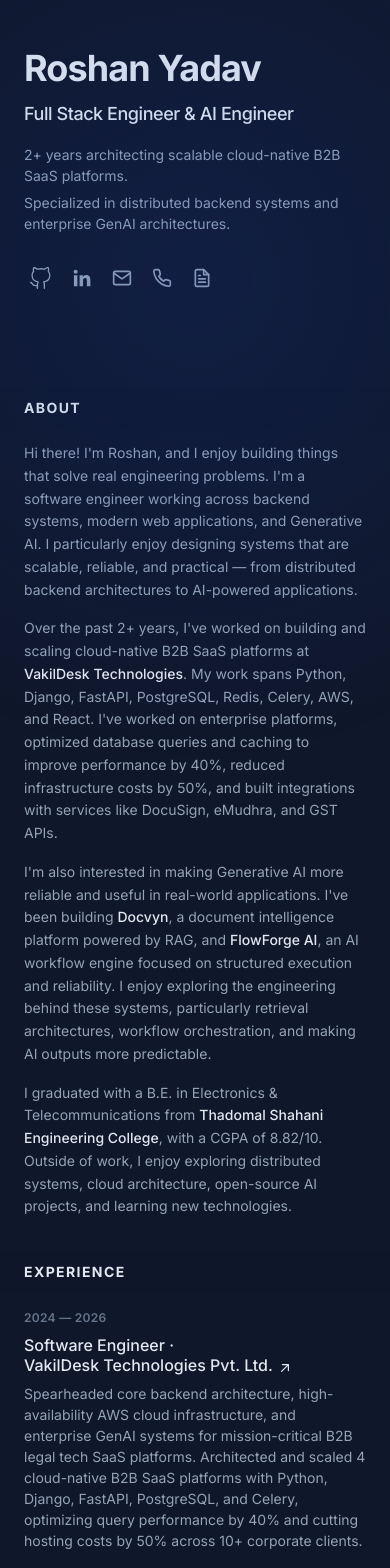
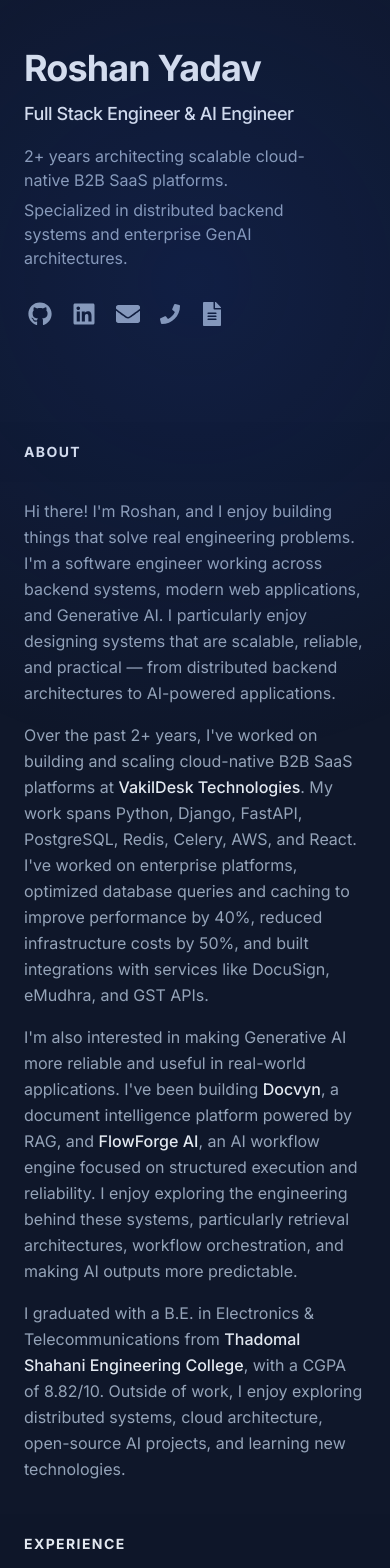
Before and after one commit to crazycodeop/Portfolio_new, a Next.js app: page / in a window 390 px wide. Shown: the top 1568 px of the page. Built offline with nearby package versions, Linux system fonts and the light colour scheme.

Commit message:
style: match mobile font sizes to Brittany Chiang reference and switch to filled social icons

```diff
--- a/components/About/About.tsx
+++ b/components/About/About.tsx
@@ -9,7 +9,7 @@ export const About: React.FC = () => {
     >
       {/* Sticky Mobile Header */}
       <div
-        className="sticky top-0 z-20 -mx-6 mb-3 w-screen bg-slate-900/75 px-6 py-3 backdrop-blur md:-mx-12 md:px-12 lg:sr-only lg:relative lg:top-auto lg:mx-auto lg:w-full lg:px-0 lg:py-0 lg:opacity-0 animate-reveal"
+        className="sticky top-0 z-20 -mx-6 mb-4 w-screen bg-slate-900/75 px-6 py-5 backdrop-blur md:-mx-12 md:px-12 lg:sr-only lg:relative lg:top-auto lg:mx-auto lg:w-full lg:px-0 lg:py-0 lg:opacity-0 animate-reveal"
         style={{ animationDelay: '260ms' }}
       >
         <h2 className="text-sm font-bold uppercase tracking-widest text-slate-200 lg:sr-only">
@@ -17,7 +17,7 @@ export const About: React.FC = () => {
         </h2>
       </div>
 
-      <div className="space-y-4 text-slate-400 leading-relaxed text-sm sm:text-base">
+      <div className="space-y-4 text-slate-400 leading-relaxed text-base">
         <p className="animate-reveal" style={{ animationDelay: '300ms' }}>
           Hi there! I&apos;m Roshan, and I enjoy building things that solve real engineering
           problems. I&apos;m a software engineer working across backend systems, modern web
--- a/components/Experience/Experience.tsx
+++ b/components/Experience/Experience.tsx
@@ -36,7 +36,7 @@ export const Experience: React.FC = () => {
       aria-label="Work experience"
     >
       {/* Sticky Mobile Header */}
-      <div className="sticky top-0 z-20 -mx-6 mb-3 w-screen bg-slate-900/75 px-6 py-3 backdrop-blur md:-mx-12 md:px-12 lg:sr-only lg:relative lg:top-auto lg:mx-auto lg:w-full lg:px-0 lg:py-0 lg:opacity-0">
+      <div className="sticky top-0 z-20 -mx-6 mb-4 w-screen bg-slate-900/75 px-6 py-5 backdrop-blur md:-mx-12 md:px-12 lg:sr-only lg:relative lg:top-auto lg:mx-auto lg:w-full lg:px-0 lg:py-0 lg:opacity-0">
         <h2 className="text-sm font-bold uppercase tracking-widest text-slate-200 lg:sr-only">
           Experience
         </h2>
--- a/components/Projects/Projects.tsx
+++ b/components/Projects/Projects.tsx
@@ -52,7 +52,7 @@ export const Projects: React.FC = () => {
       aria-label="Selected projects"
     >
       {/* Sticky Mobile Header */}
-      <div className="sticky top-0 z-20 -mx-6 mb-3 w-screen bg-slate-900/75 px-6 py-3 backdrop-blur md:-mx-12 md:px-12 lg:sr-only lg:relative lg:top-auto lg:mx-auto lg:w-full lg:px-0 lg:py-0 lg:opacity-0">
+      <div className="sticky top-0 z-20 -mx-6 mb-4 w-screen bg-slate-900/75 px-6 py-5 backdrop-blur md:-mx-12 md:px-12 lg:sr-only lg:relative lg:top-auto lg:mx-auto lg:w-full lg:px-0 lg:py-0 lg:opacity-0">
         <h2 className="text-sm font-bold uppercase tracking-widest text-slate-200 lg:sr-only">
           Projects
         </h2>
--- a/components/Sidebar/Sidebar.tsx
+++ b/components/Sidebar/Sidebar.tsx
@@ -1,8 +1,6 @@
 import React from 'react';
 import Link from 'next/link';
-import { VscGithubAlt } from 'react-icons/vsc';
-import { GrLinkedinOption } from 'react-icons/gr';
-import { FiMail, FiPhone, FiFileText } from 'react-icons/fi';
+import { FaGithub, FaLinkedin, FaEnvelope, FaPhone, FaFileAlt } from 'react-icons/fa';
 
 interface SidebarProps {
   activeSection: string;
@@ -33,9 +31,9 @@ export const Sidebar: React.FC<SidebarProps> = ({ activeSection }) => {
           Full Stack Engineer &amp; AI Engineer
         </h2>
 
-        {/* Exact Supporting Description */}
+        {/* Exact Supporting Description — 16px text-base matching Brittany reference */}
         <div
-          className="mt-4 max-w-xs space-y-1.5 text-sm leading-normal text-slate-400 animate-reveal"
+          className="mt-4 max-w-xs space-y-1.5 text-base leading-normal text-slate-400 animate-reveal"
           style={{ animationDelay: '140ms' }}
         >
           <p>2+ years architecting scalable cloud-native B2B SaaS platforms.</p>
@@ -91,13 +89,13 @@ export const Sidebar: React.FC<SidebarProps> = ({ activeSection }) => {
         </nav>
       </div>
 
-      {/* Social Links & Direct Contacts */}
+      {/* Social Links & Direct Contacts — Filled icons matching reference */}
       <ul
         className="ml-1 mt-8 flex items-center gap-5 animate-reveal"
         style={{ animationDelay: '200ms' }}
         aria-label="Social media"
       >
-        <li>
+        <li className="shrink-0">
           <a
             href="https://github.com/crazycodeop"
             target="_blank"
@@ -107,10 +105,10 @@ export const Sidebar: React.FC<SidebarProps> = ({ activeSection }) => {
             title="GitHub"
           >
             <span className="sr-only">GitHub</span>
-            <VscGithubAlt className="h-6 w-6" />
+            <FaGithub className="h-6 w-6" />
           </a>
         </li>
-        <li>
+        <li className="shrink-0">
           <a
             href="https://linkedin.com/in/roshanyadav026"
             target="_blank"
@@ -120,10 +118,10 @@ export const Sidebar: React.FC<SidebarProps> = ({ activeSection }) => {
             title="LinkedIn"
           >
             <span className="sr-only">LinkedIn</span>
-            <GrLinkedinOption className="h-5 w-5" />
+            <FaLinkedin className="h-6 w-6" />
           </a>
         </li>
-        <li>
+        <li className="shrink-0">
           <a
             href="mailto:roshany.ir.ry@gmail.com"
             className="block text-slate-400 hover:text-slate-200 transition-colors"
@@ -131,10 +129,10 @@ export const Sidebar: React.FC<SidebarProps> = ({ activeSection }) => {
             title="Email"
           >
             <span className="sr-only">Email</span>
-            <FiMail className="h-5 w-5" />
+            <FaEnvelope className="h-6 w-6" />
           </a>
         </li>
-        <li>
+        <li className="shrink-0">
           <a
             href="tel:+919834905805"
             className="block text-slate-400 hover:text-slate-200 transition-colors"
@@ -142,10 +140,10 @@ export const Sidebar: React.FC<SidebarProps> = ({ activeSection }) => {
             title="Phone"
           >
             <span className="sr-only">Phone</span>
-            <FiPhone className="h-5 w-5" />
+            <FaPhone className="h-5 w-5" />
           </a>
         </li>
-        <li>
+        <li className="shrink-0">
           <a
             href="/Roshan_Yadav_Resume.pdf"
             target="_blank"
@@ -155,7 +153,7 @@ export const Sidebar: React.FC<SidebarProps> = ({ activeSection }) => {
             title="Resume PDF"
           >
             <span className="sr-only">Resume PDF</span>
-            <FiFileText className="h-5 w-5" />
+            <FaFileAlt className="h-6 w-6" />
           </a>
         </li>
       </ul>
--- a/components/Skills/Skills.tsx
+++ b/components/Skills/Skills.tsx
@@ -58,7 +58,7 @@ export const Skills: React.FC = () => {
       aria-label="Technical skills"
     >
       {/* Sticky Mobile Header */}
-      <div className="sticky top-0 z-20 -mx-6 mb-3 w-screen bg-slate-900/75 px-6 py-3 backdrop-blur md:-mx-12 md:px-12 lg:sr-only lg:relative lg:top-auto lg:mx-auto lg:w-full lg:px-0 lg:py-0 lg:opacity-0">
+      <div className="sticky top-0 z-20 -mx-6 mb-4 w-screen bg-slate-900/75 px-6 py-5 backdrop-blur md:-mx-12 md:px-12 lg:sr-only lg:relative lg:top-auto lg:mx-auto lg:w-full lg:px-0 lg:py-0 lg:opacity-0">
         <h2 className="text-sm font-bold uppercase tracking-widest text-slate-200 lg:sr-only">
           Skills
         </h2>
```
